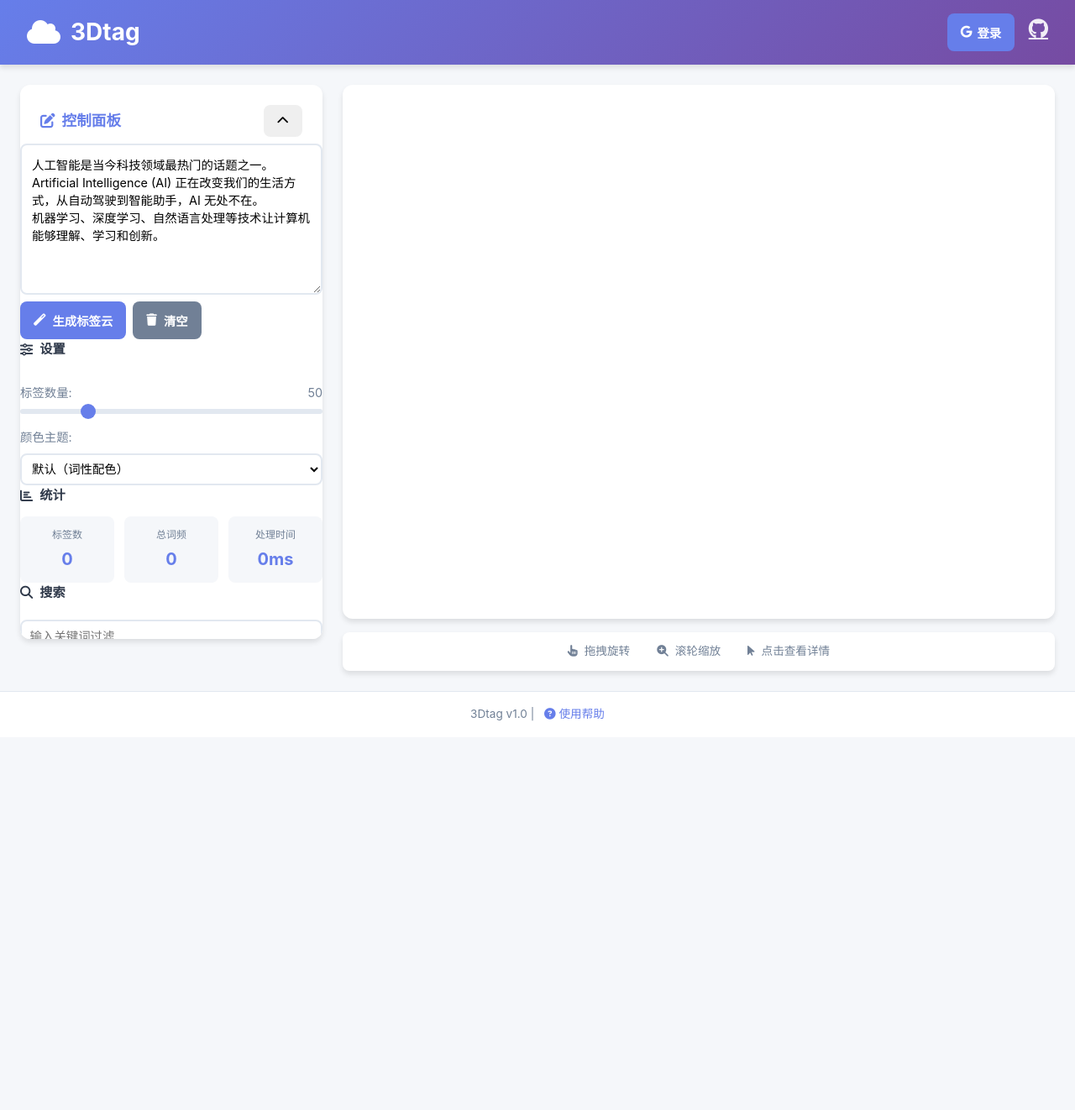
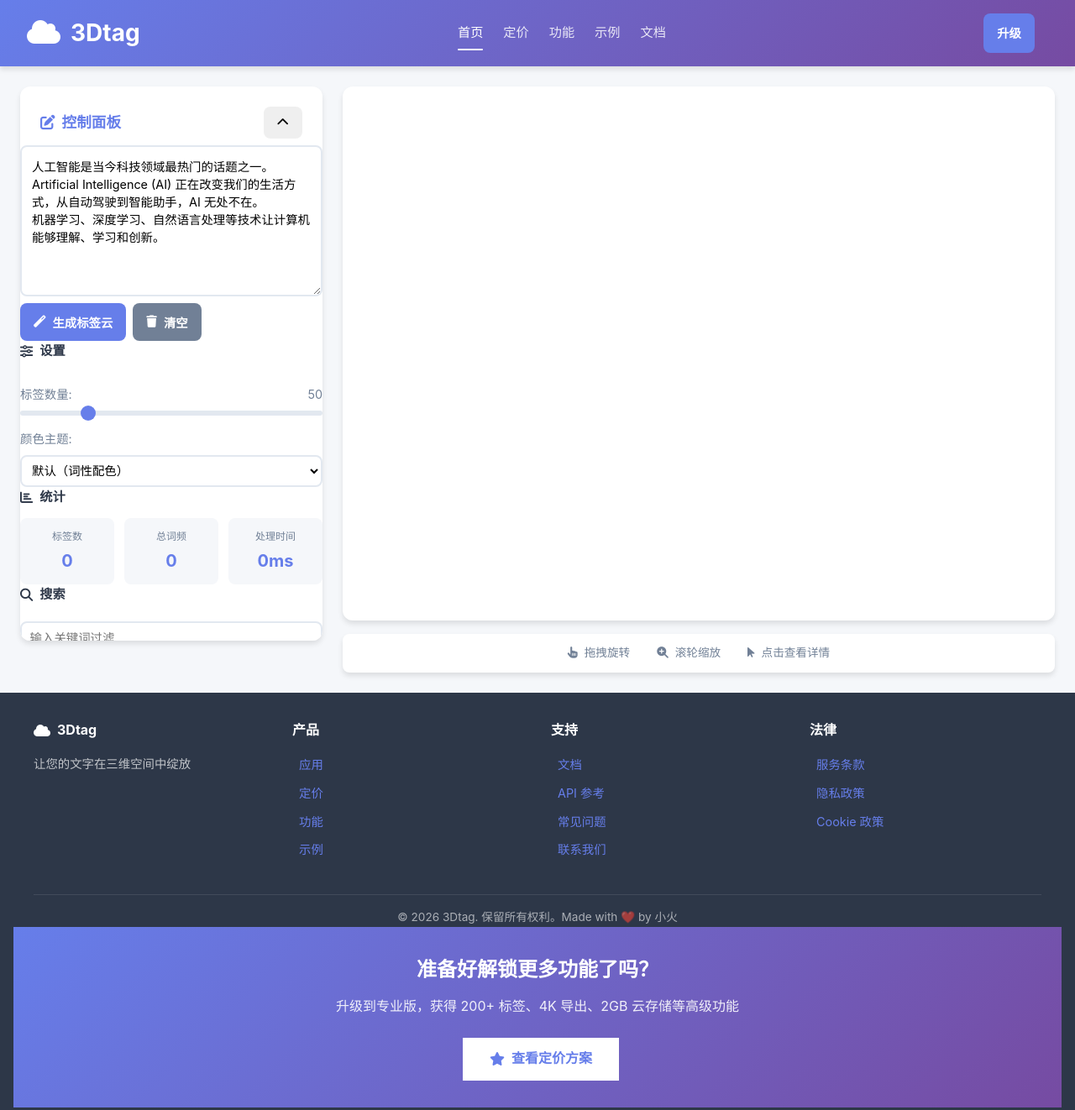
Before and after one commit to firesoily/3Dtag, a plain HTML site: page index.html in a window 1280 px wide. Shown: the whole page at 84% size. Before the commit the page ends 878 px from the top, so only its background shows below. Drawn offline with nearby package versions, Linux system fonts and the light colour scheme; no server answers.

Commit message:
feat: add pricing page navigation and CTA
- Add nav links in header: 首页, 定价, 功能, 示例, 文档
- Add '升级' CTA button in header-actions (links to pricing.html)
- Restructure footer with 4 sections: 产品, 支持, 法律
- Add pricing CTA banner at bottom with '查看定价方案' button
- Update CSS: nav styles, pricing-cta button, full footer layout, responsive design
- Mobile: hide nav links, show pricing CTA button in header

Ready for Cloudflare Pages deployment

```diff
--- a/css/style.css
+++ b/css/style.css
@@ -65,15 +65,68 @@ body {
     font-weight: 700;
 }
 
-.header-links a {
+.logo a,
+.logo a:hover {
+    text-decoration: none;
     color: white;
-    font-size: 1.5rem;
-    opacity: 0.9;
-    transition: opacity 0.2s;
 }
 
-.header-links a:hover {
-    opacity: 1;
+/* Navigation */
+.nav {
+    display: flex;
+    gap: 1.5rem;
+}
+
+.nav-link {
+    color: rgba(255, 255, 255, 0.85);
+    text-decoration: none;
+    font-weight: 500;
+    font-size: 0.95rem;
+    padding: 0.5rem 0;
+    position: relative;
+    transition: color 0.2s;
+}
+
+.nav-link:hover {
+    color: white;
+}
+
+.nav-link.active {
+    color: white;
+}
+
+.nav-link.active::after {
+    content: '';
+    position: absolute;
+    bottom: 0;
+    left: 0;
+    right: 0;
+    height: 2px;
+    background: white;
+    border-radius: 1px;
+}
+
+/* Header Actions */
+.header-actions {
+    display: flex;
+    align-items: center;
+    gap: 1rem;
+}
+
+.pricing-cta {
+    background-color: var(--warning);
+    color: white;
+    padding: 0.5rem 1rem;
+    border-radius: var(--radius-sm);
+    font-weight: 600;
+    text-decoration: none;
+    transition: all 0.2s;
+}
+
+.pricing-cta:hover {
+    background-color: #d97706;
+    transform: translateY(-1px);
+    box-shadow: var(--shadow);
 }
 
 /* User Menu (Auth UI) */
@@ -486,12 +539,105 @@ body {
 
 /* Footer */
 .footer {
+    background: var(--text-main);
+    color: white;
+    padding: 2rem 1rem 1rem;
+}
+
+.footer-content {
+    max-width: 1200px;
+    margin: 0 auto;
+    display: grid;
+    grid-template-columns: repeat(auto-fit, minmax(180px, 1fr));
+    gap: 2rem;
+    margin-bottom: 2rem;
+}
+
+.footer-section h4 {
+    margin-bottom: 1rem;
+    font-size: 1rem;
+    color: white;
+    display: flex;
+    align-items: center;
+    gap: 0.5rem;
+}
+
+.footer-section p {
+    color: rgba(255, 255, 255, 0.7);
+    font-size: 0.9rem;
+}
+
+.footer-section ul {
+    list-style: none;
+}
+
+.footer-section ul li {
+    margin-bottom: 0.5rem;
+}
+
+.footer-section a {
+    color: rgba(255, 255, 255, 0.7);
+    text-decoration: none;
+    font-size: 0.9rem;
+    transition: color 0.2s;
+}
+
+.footer-section a:hover {
+    color: white;
+}
+
+.footer-bottom {
+    max-width: 1200px;
+    margin: 0 auto;
+    border-top: 1px solid rgba(255, 255, 255, 0.1);
+    padding-top: 1rem;
     text-align: center;
-    padding: 1rem;
-    background: var(--bg-white);
-    border-top: 1px solid var(--border);
-    color: var(--text-secondary);
+    color: rgba(255, 255, 255, 0.6);
     font-size: 0.85rem;
+}
+
+/* Pricing CTA Banner */
+.pricing-cta-banner {
+    background: linear-gradient(135deg, var(--primary), var(--secondary));
+    padding: 2rem 1rem;
+    text-align: center;
+    color: white;
+}
+
+.pricing-cta-banner .cta-content {
+    max-width: 600px;
+    margin: 0 auto;
+}
+
+.pricing-cta-banner h3 {
+    font-size: 1.5rem;
+    margin-bottom: 0.75rem;
+}
+
+.pricing-cta-banner p {
+    font-size: 1rem;
+    margin-bottom: 1.5rem;
+    opacity: 0.9;
+}
+
+.pricing-cta-banner .btn-large {
+    background-color: white;
+    color: var(--primary);
+    padding: 0.8rem 2rem;
+    font-size: 1rem;
+    font-weight: 600;
+    border-radius: var(--radius-sm);
+    text-decoration: none;
+    display: inline-flex;
+    align-items: center;
+    gap: 0.5rem;
+    transition: all 0.2s;
+}
+
+.pricing-cta-banner .btn-large:hover {
+    background-color: var(--bg-light);
+    transform: translateY(-2px);
+    box-shadow: var(--shadow-lg);
 }
 
 .footer a {
@@ -590,6 +736,15 @@ body {
         font-size: 1.25rem;
     }
 
+    .nav {
+        display: none; /* 移动端隐藏导航链接，只保留升级按钮 */
+    }
+
+    .header-actions .pricing-cta {
+        padding: 0.4rem 0.8rem;
+        font-size: 0.9rem;
+    }
+
     .main-container {
         padding: 1rem;
     }
@@ -602,6 +757,20 @@ body {
         flex-wrap: wrap;
         gap: 0.75rem;
         justify-content: center;
+    }
+
+    .footer-content {
+        grid-template-columns: 1fr 1fr;
+        gap: 1.5rem;
+        text-align: center;
+    }
+
+    .pricing-cta-banner h3 {
+        font-size: 1.25rem;
+    }
+
+    .pricing-cta-banner p {
+        font-size: 0.9rem;
     }
 }
 
--- a/index.html
+++ b/index.html
@@ -12,11 +12,19 @@
     <!-- Header -->
     <header class="header">
         <div class="logo">
-            <i class="fas fa-cloud"></i>
-            <h1>3Dtag</h1>
+            <a href="index.html"><i class="fas fa-cloud"></i></a>
+            <h1><a href="index.html">3Dtag</a></h1>
         </div>
-        <div class="header-links">
-            <!-- AuthUI will insert login button / user avatar here -->
+        <nav class="nav">
+            <a href="index.html" class="nav-link active">首页</a>
+            <a href="pricing.html" class="nav-link">定价</a>
+            <a href="#" class="nav-link">功能</a>
+            <a href="#" class="nav-link">示例</a>
+            <a href="#" class="nav-link">文档</a>
+        </nav>
+        <div class="header-actions">
+            <a href="pricing.html" class="btn btn-primary pricing-cta">升级</a>
+            <div id="auth-buttons"></div>
         </div>
     </header>
 
@@ -240,10 +248,51 @@
 
     <!-- Footer -->
     <footer class="footer">
-        <p>
-            3Dtag v1.0 |
-            <a href="#" id="help-link"><i class="fas fa-question-circle"></i> 使用帮助</a>
-        </p>
+        <div class="footer-content">
+            <div class="footer-section">
+                <h4><i class="fas fa-cloud"></i> 3Dtag</h4>
+                <p>让您的文字在三维空间中绽放</p>
+            </div>
+            <div class="footer-section">
+                <h4>产品</h4>
+                <ul>
+                    <li><a href="index.html">应用</a></li>
+                    <li><a href="pricing.html">定价</a></li>
+                    <li><a href="#">功能</a></li>
+                    <li><a href="#">示例</a></li>
+                </ul>
+            </div>
+            <div class="footer-section">
+                <h4>支持</h4>
+                <ul>
+                    <li><a href="#">文档</a></li>
+                    <li><a href="#">API 参考</a></li>
+                    <li><a href="#">常见问题</a></li>
+                    <li><a href="#">联系我们</a></li>
+                </ul>
+            </div>
+            <div class="footer-section">
+                <h4>法律</h4>
+                <ul>
+                    <li><a href="#">服务条款</a></li>
+                    <li><a href="#">隐私政策</a></li>
+                    <li><a href="#">Cookie 政策</a></li>
+                </ul>
+            </div>
+        </div>
+        <div class="footer-bottom">
+            <p>&copy; 2026 3Dtag. 保留所有权利。Made with ❤️ by 小火</p>
+        </div>
+        <!-- Pricing CTA Banner -->
+        <div class="pricing-cta-banner">
+            <div class="cta-content">
+                <h3>准备好解锁更多功能了吗？</h3>
+                <p>升级到专业版，获得 200+ 标签、4K 导出、2GB 云存储等高级功能</p>
+                <a href="pricing.html" class="btn btn-primary btn-large">
+                    <i class="fas fa-star"></i> 查看定价方案
+                </a>
+            </div>
+        </div>
     </footer>
 
     <!-- Scripts -->
```
